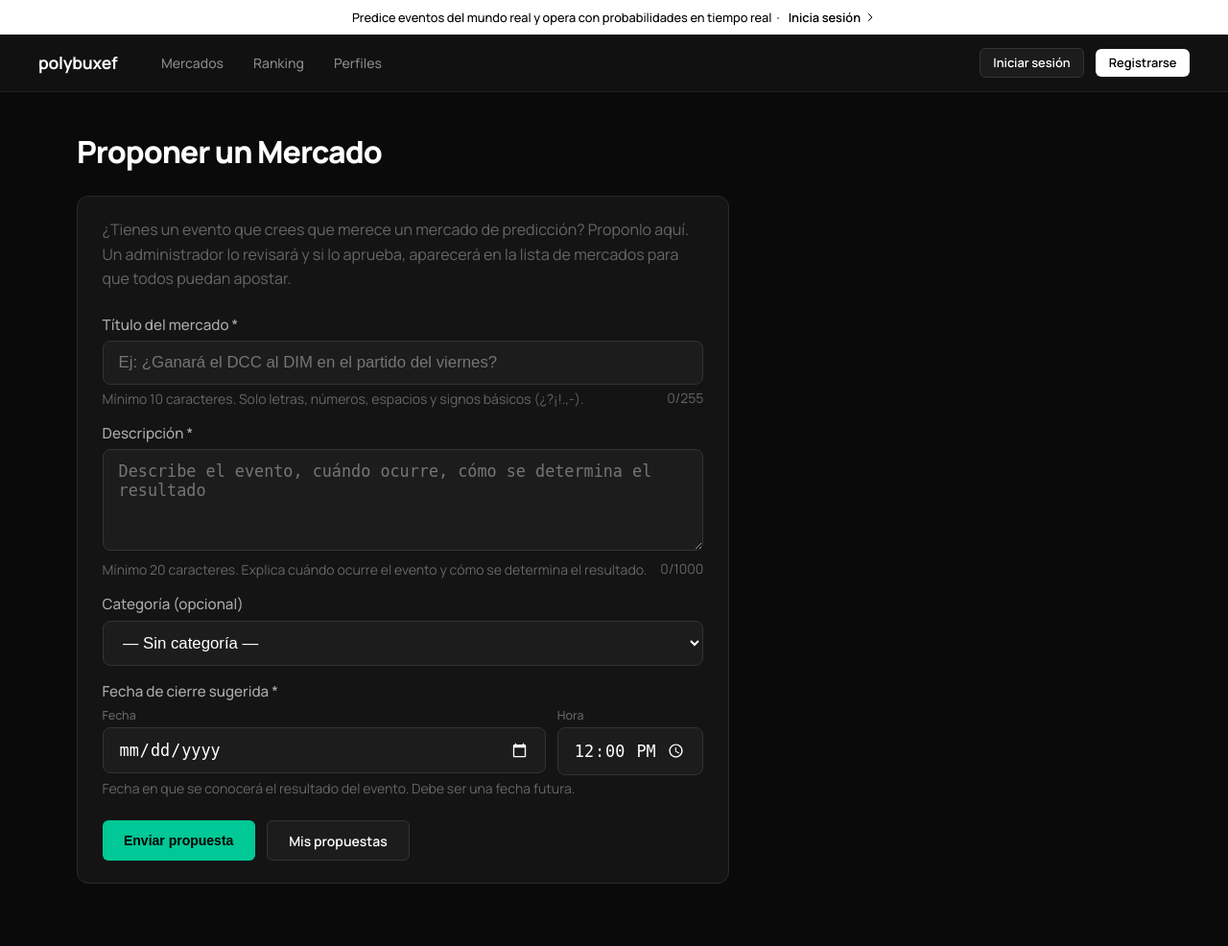
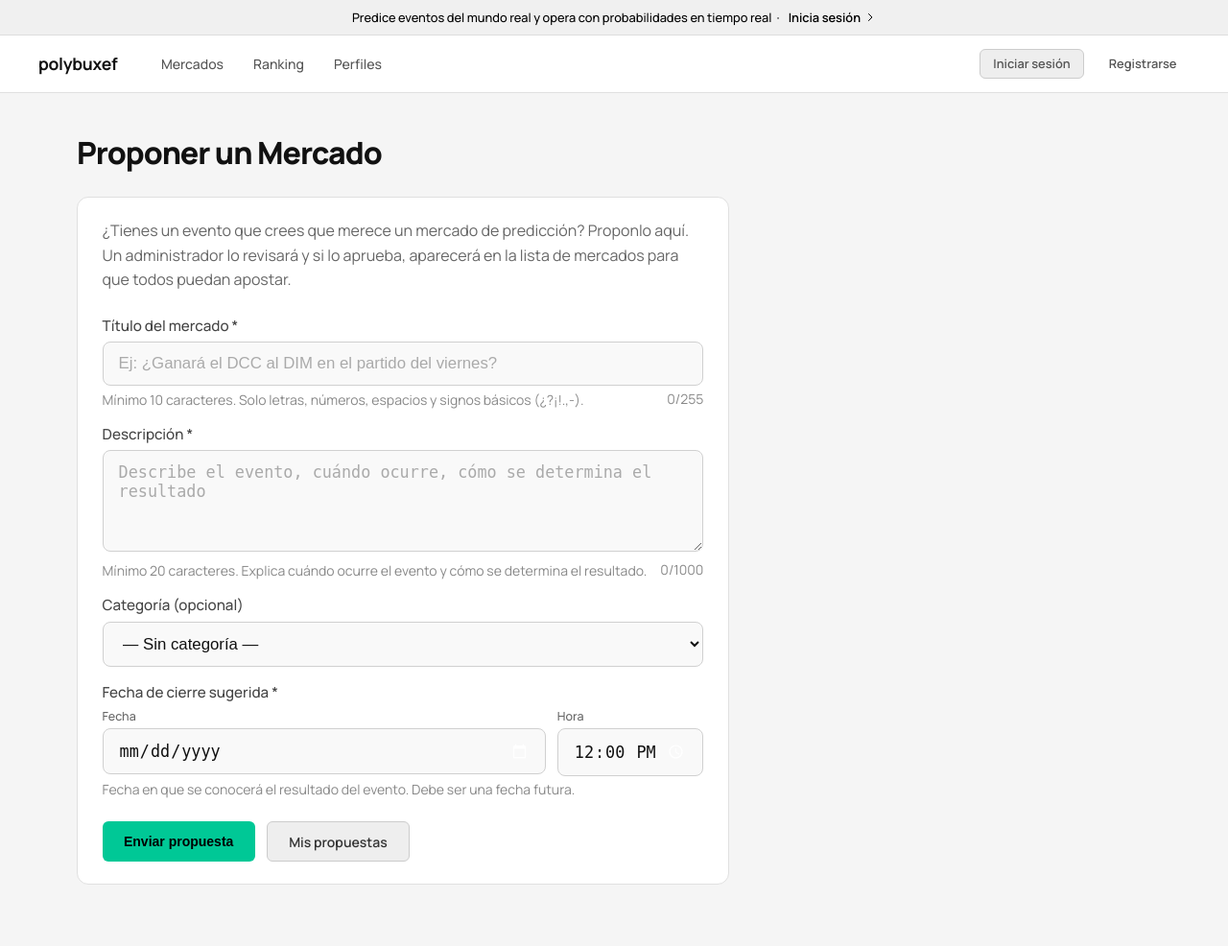
Before and after one commit to cesarbarrueto0409/polybuxef, a Django app: template core/templates/proponer_mercado.html in a window 1280 px wide. Shown: the whole page at 96% size. Before the commit the page ends 921 px from the top, so only its background shows below. Run offline with Django 5.2, Linux system fonts and the light colour scheme; the template is opened without the code that fills it, so the values that code supplies are empty.

Commit message:
fix: colores de ventana proponer mercado y arreglo de visualización al scrollear

```diff
--- a/core/templates/proponer_mercado.html
+++ b/core/templates/proponer_mercado.html
@@ -3,33 +3,66 @@
 
 {% block extra_head %}
 <style>
+  .inner-page { background: #f5f5f5 !important; color: #111 !important; }
+  .inner-page-nav { background: #fff !important; border-bottom: 1px solid #e0e0e0 !important; }
+  .inner-nav-links a { color: #555 !important; }
+  .inner-nav-links a:hover, .inner-nav-links a.active { color: #111 !important; }
+  .inner-nav-logo { color: #111 !important; }
+  .inner-nav-right a { color: #555 !important; }
+  .balance-chip { background: #f0f0f0 !important; border-color: #ddd !important; color: #00a87a !important; }
+  .announce-bar { background: #f0f0f0 !important; border-bottom: 1px solid #ddd; }
+
   .page-title-lg {
     font-size: 2rem;
     font-weight: 800;
     margin-bottom: 1.5rem;
-    color: #fff;
+    color: #111;
     letter-spacing: -1px;
   }
-  .field-hint {
-    font-size: 0.72rem;
-    color: var(--muted);
-    margin-top: 0.3rem;
-    display: block;
-  }
-  .char-counter {
-    font-size: 0.72rem;
-    color: var(--muted);
-    text-align: right;
-    margin-top: 0.2rem;
-  }
+
+  .card { background: #fff !important; border-color: #e0e0e0 !important; }
+
+  .form-group label { font-size: 0.95rem; color: #444; margin-bottom: 0.4rem; }
+  .field-hint { font-size: 0.875rem; color: #888; margin-top: 0.3rem; display: block; }
+  .char-counter { font-size: 0.875rem; color: #888; text-align: right; margin-top: 0.2rem; }
   .char-counter.warn { color: #e09000; }
   .char-counter.over { color: var(--no); }
-  .input-field.input-error { border-color: var(--no); }
-  .field-error { font-size: 0.78rem; color: var(--no); margin-top: 0.3rem; display: block; }
-  .form-group label { font-size: 0.95rem; color: #aaa; margin-bottom: 0.4rem; }
-  .input-field { font-size: 1.05rem; padding: 0.75rem 1rem; }
-  .field-hint { font-size: 0.875rem; }
-  .char-counter { font-size: 0.875rem; }
+
+  .input-field {
+    font-size: 1.05rem;
+    padding: 0.75rem 1rem;
+    background: #f9f9f9 !important;
+    border: 1px solid #d0d0d0 !important;
+    color: #111 !important;
+    color-scheme: light;
+  }
+  .input-field::placeholder { color: #aaa !important; }
+  .input-field:focus { border-color: #7c6ff7 !important; }
+  .input-field.input-error { border-color: var(--no) !important; }
+  .field-error { font-size: 0.875rem; color: var(--no); margin-top: 0.3rem; display: block; }
+
+  select.input-field { color: #111 !important; }
+
+  .alert-exito {
+    background: rgba(0,200,150,.1);
+    border: 1px solid rgba(0,200,150,.3);
+    border-radius: var(--radius);
+    padding: 1.25rem 1.5rem;
+    margin-bottom: 1.5rem;
+    color: #007a5e;
+  }
+  .alert-error {
+    background: rgba(224,53,53,.08);
+    border: 1px solid rgba(224,53,53,.25);
+    border-radius: var(--radius);
+    padding: 1.25rem 1.5rem;
+    margin-bottom: 1.5rem;
+    color: #c0392b;
+  }
+
+  /* Botón secundario */
+  .btn-secondary { background: #eee !important; color: #333 !important; border-color: #ccc !important; }
+  .btn-secondary:hover { background: #e0e0e0 !important; }
 </style>
 {% endblock %}
 
@@ -37,20 +70,18 @@
 <div class="page-title-lg">Proponer un Mercado</div>
 
 {% if exito %}
-<div style="background:rgba(0,200,150,.12);border:1px solid rgba(0,200,150,.25);border-radius:var(--radius);padding:1.25rem 1.5rem;margin-bottom:1.5rem;color:var(--yes);">
+<div class="alert-exito">
   <strong>¡Propuesta enviada!</strong> Un administrador la revisará pronto. Puedes ver el estado en
-  <a href="{% url 'mis_propuestas' %}" style="color:var(--yes);font-weight:700;">Mis propuestas</a>.
+  <a href="{% url 'mis_propuestas' %}" style="color:#007a5e;font-weight:700;">Mis propuestas</a>.
 </div>
 {% endif %}
 
 {% if error %}
-<div style="background:rgba(224,53,53,.12);border:1px solid rgba(224,53,53,.25);border-radius:var(--radius);padding:1.25rem 1.5rem;margin-bottom:1.5rem;color:var(--no);">
-  {{ error }}
-</div>
+<div class="alert-error">{{ error }}</div>
 {% endif %}
 
 <div class="card" style="max-width:680px;">
-  <p style="color:var(--muted);font-size:1rem;margin-bottom:1.5rem;line-height:1.6;">
+  <p style="color:#666;font-size:1rem;margin-bottom:1.5rem;line-height:1.6;">
     ¿Tienes un evento que crees que merece un mercado de predicción? Proponlo aquí.
     Un administrador lo revisará y si lo aprueba, aparecerá en la lista de mercados para que todos puedan apostar.
   </p>
```
Also changed, not shown: core/templates/home.html (+11 -6 lines).
